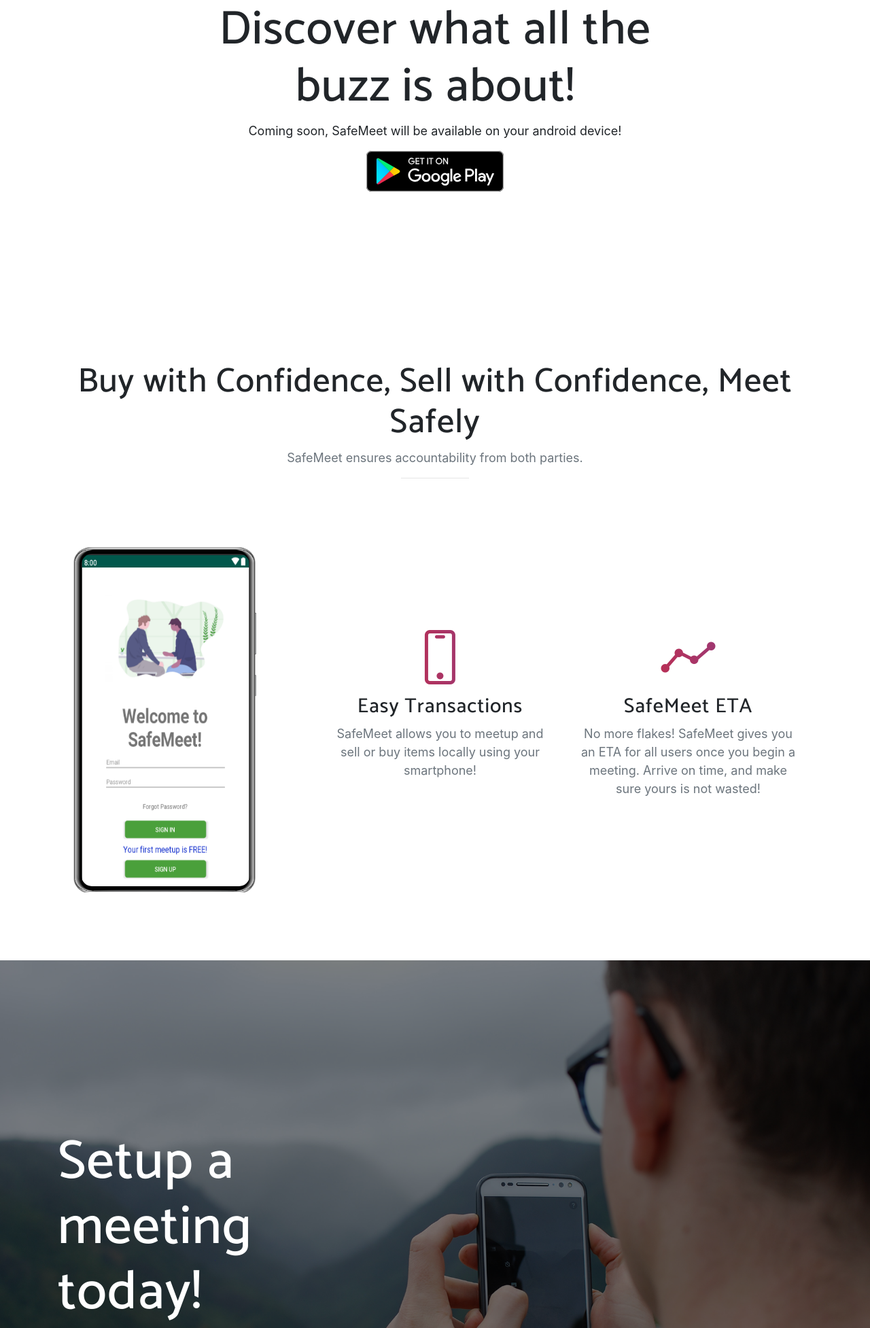
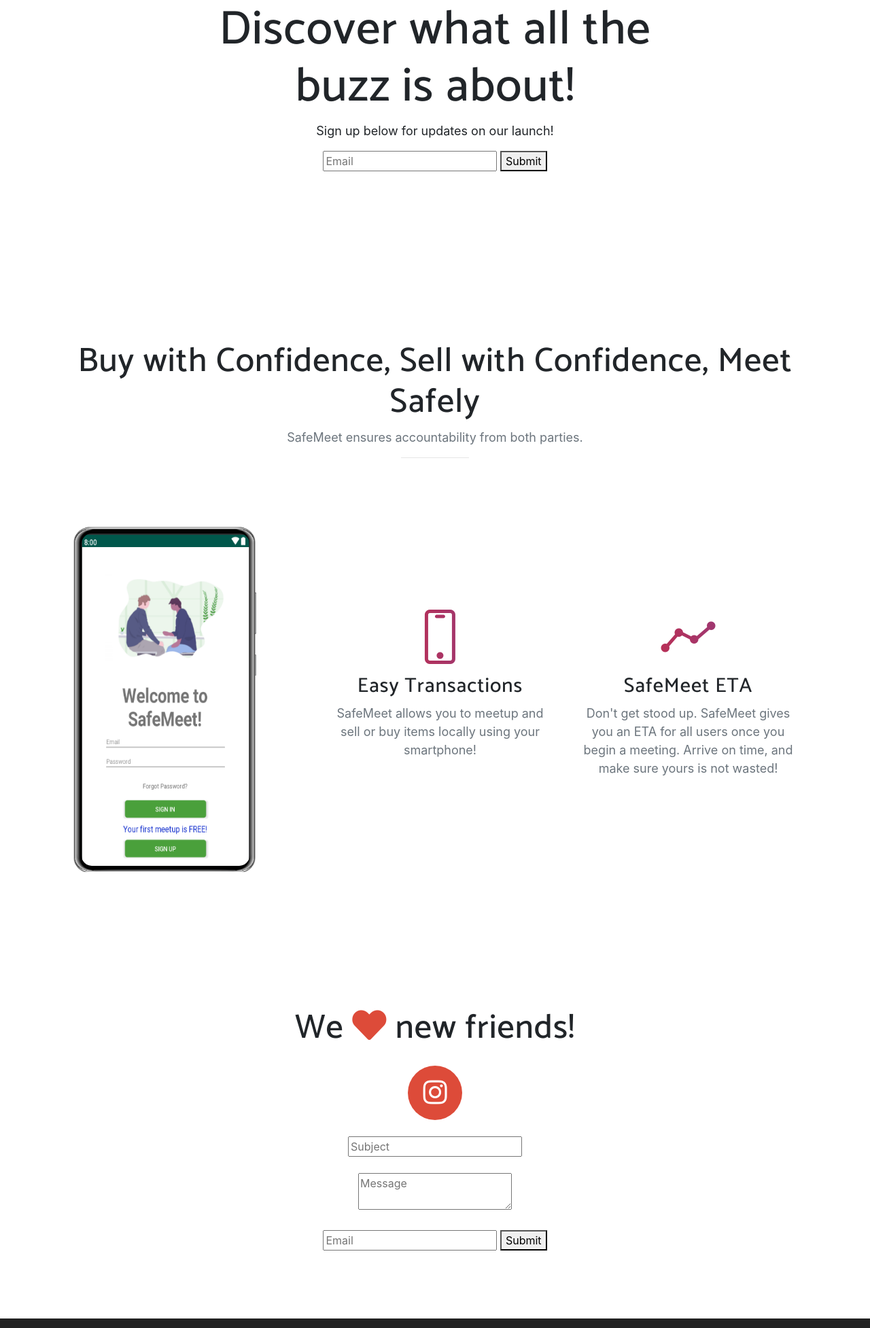
Before and after one commit to a2sandoval/Safe-Meet-Site, a website with bundled scripts: page index.html in a window 1280 px wide. Shown: the part 947-2901 px from the top of the page at 68% size. Built offline with nearby package versions, Linux system fonts and the light colour scheme; a web font is replaced by a local one.

Commit message:
added contact form

```diff
--- a/index.html
+++ b/index.html
@@ -116,10 +116,16 @@
       <div class="row">
         <div class="col-md-8 mx-auto">
           <h2 class="section-heading">Discover what all the buzz is about!</h2>
-          <p>Coming soon, SafeMeet will be available on your android device! </p>
+          <p>Sign up below for updates on our launch! </p>
           <div class="badges">
-             <a class="badge-link" href="#"><img src="img/google-play-badge.svg" alt=""></a>
+             <!-- <a class="badge-link" href="#"><img src="img/google-play-badge.svg" alt=""></a>  -->
             <!--<a class="badge-link" href="https://marvelapp.com/7i0iich"><img src="img/app-store-badge.svg" alt=""></a>-->
+            <form action="https://submit-form.com/KzWW93V2IVrZT56yGKPID" target="_self">
+              <!-- All elements must have a name attribute -->
+              <input type="text" name="email" placeholder="Email">
+              <!-- A button of type submit -->
+              <button color:'green' type="submit">Submit</button>
+           </form>
           </div>
         </div>
       </div>
@@ -164,7 +170,7 @@
                 <div class="feature-item">
                   <i class="icon-graph text-primary"></i>
                   <h3>SafeMeet ETA</h3>
-                  <p class="text-muted">No more flakes! SafeMeet gives you an ETA for all users once you begin a meeting. Arrive on time, and make sure yours is not wasted! </p>
+                  <p class="text-muted">Don't get stood up. SafeMeet gives you an ETA for all users once you begin a meeting. Arrive on time, and make sure yours is not wasted! </p>
                 </div>
               </div>
             </div>
@@ -174,7 +180,7 @@
     </div>
   </section>
 
-  <section class="cta">
+  <!-- <section class="cta">
     <div class="cta-content">
       <div class="container">
         <h2>Setup a meeting today!<br></h2>
@@ -182,7 +188,7 @@
       </div>
     </div>
     <div class="overlay"></div>
-  </section>
+  </section> -->
 
   <section class="contact bg-primary" id="contact">
     <div class="container">
@@ -207,6 +213,16 @@
         </li>
       </ul>
     </div>
+<br>
+    <form action="https://submit-form.com/4IHxuw8CEwCAGIDLbpKZW" target="_self">
+      <!-- All elements must have a name attribute -->
+       <input type="text" name="subject" placeholder="Subject"><br><br>
+      <textarea name="message" placeholder="Message"></textarea><br><br>
+      <input type="text" name="email" placeholder="Email">
+      <!-- A button of type submit -->
+      <button type="submit">Submit</button>
+   </form>
+
   </section>
 
   <footer>
```
